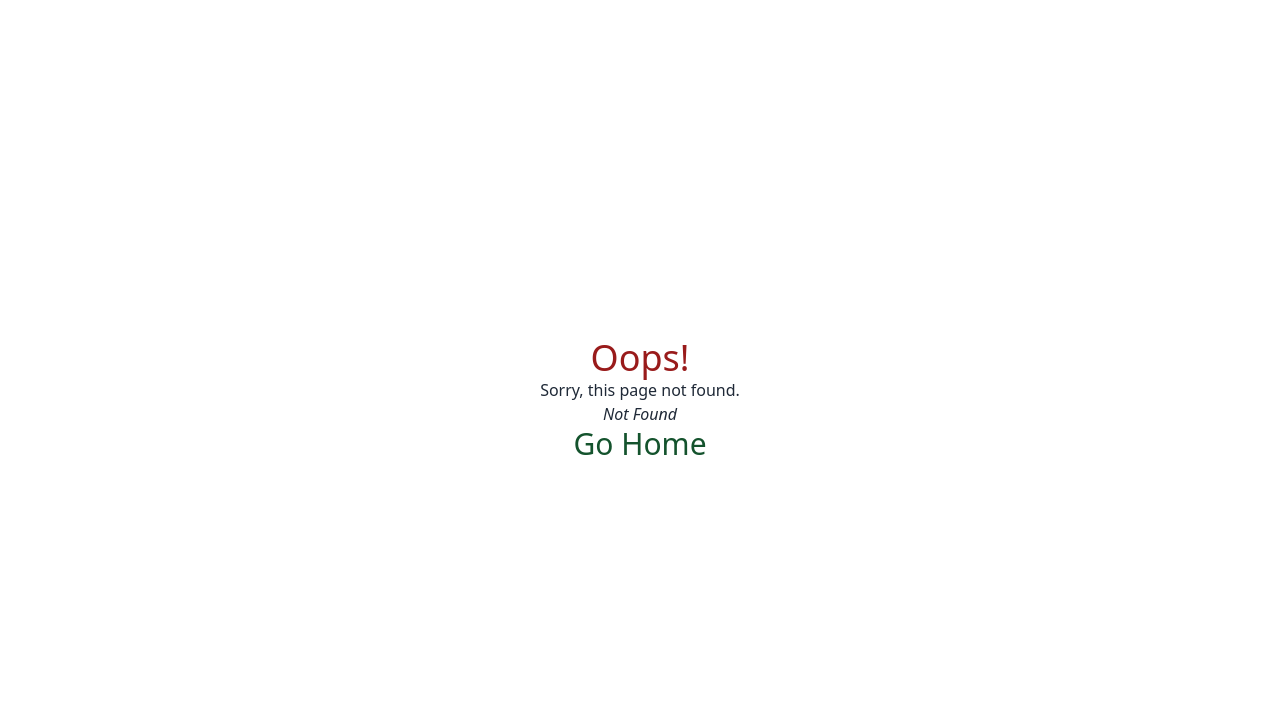
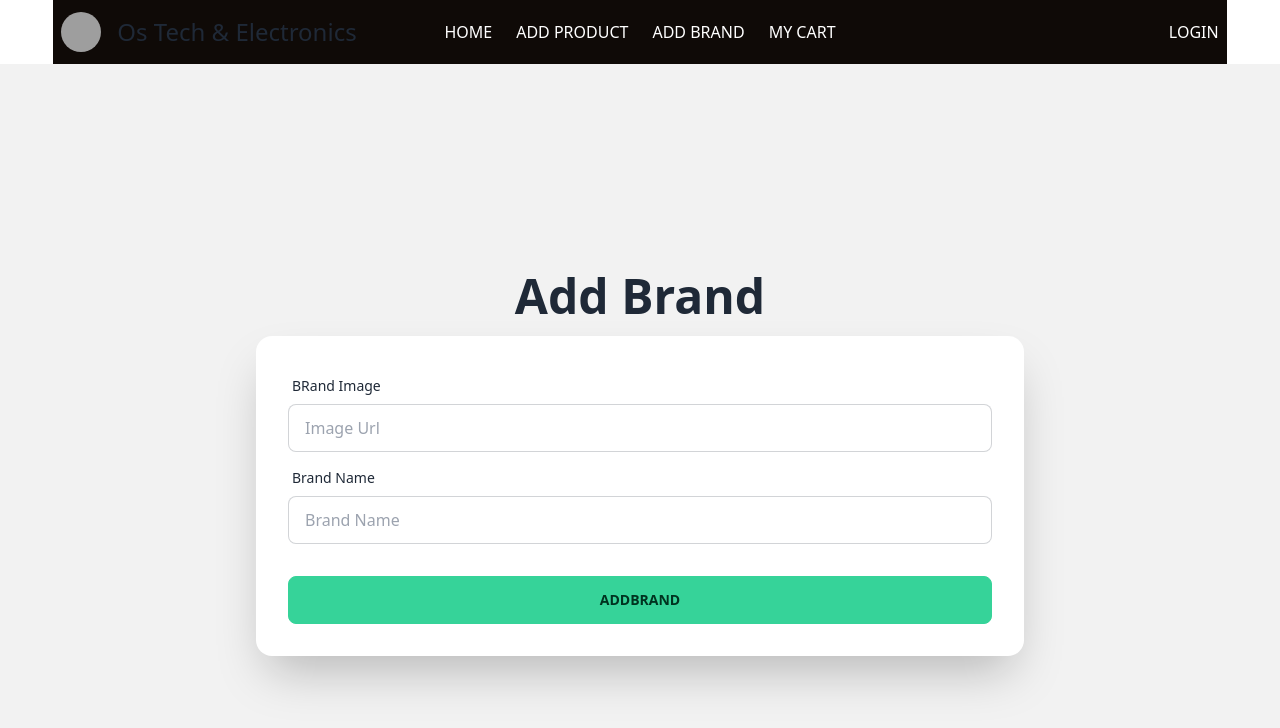
Before and after one commit to engrogani75/Os-Tech-Electronics-Client, a React (Vite) app: page /add-brand in a window 1280 px wide. Before the commit this address had no page. Shown: the top 728 px of the page. Built offline with nearby package versions, Linux system fonts and the light colour scheme; grey boxes are pictures that could not be loaded.

Commit message:
the product page has been displayed

```diff
--- a/package.json
+++ b/package.json
@@ -16,6 +16,7 @@
     "react": "^18.2.0",
     "react-dom": "^18.2.0",
     "react-router-dom": "^6.17.0",
+    "react-touch-drag-slider": "^2.2.5",
     "sort-by": "^1.2.0"
   },
   "devDependencies": {
--- a/src/Component/Nabbar/Nav.jsx
+++ b/src/Component/Nabbar/Nav.jsx
@@ -47,6 +47,18 @@ const Nav = () => {
                   }
                 >
                   Add Product
+                </NavLink>
+
+              </li>
+
+              <li>
+                <NavLink
+                  to="/addBrand"
+                  className={({ isActive, isPending }) =>
+                    isPending ? "pending" : isActive ? "active" : ""
+                  }
+                >
+                  Add Brand
                 </NavLink>
 
               </li>
@@ -103,6 +115,18 @@ const Nav = () => {
 
               <li>
                 <NavLink
+                  to="/add-brand"
+                  className={({ isActive, isPending }) =>
+                    isPending ? "pending" : isActive ? "active" : ""
+                  }
+                >
+                  Add Brand
+                </NavLink>
+
+              </li>
+
+              <li>
+                <NavLink
                   to="/"
                   className={({ isActive, isPending }) =>
                     isPending ? "pending" : isActive ? "active" : ""
@@ -112,6 +136,7 @@ const Nav = () => {
                 </NavLink>
 
               </li>
+
 
 
             </ul>
--- /dev/null
+++ b/src/Component/Product/Product.jsx
@@ -0,0 +1,30 @@
+import { useLoaderData } from "react-router-dom";
+
+import ProductSlider from "./ProductSlider";
+import ProductCard from "./ProductCard";
+
+const Product = () => {
+   const product =  useLoaderData()
+   console.log(product);
+    return (
+          <>
+
+
+            <ProductSlider product={product}></ProductSlider>
+
+
+
+        <div className="grid grid-cols-2">
+
+
+
+            {
+                product.map(product => <ProductCard key={product._id} product={product}></ProductCard>)
+            }
+        </div></>
+
+
+    );
+};
+
+export default Product;
--- /dev/null
+++ b/src/Component/Product/ProductCard.jsx
@@ -0,0 +1,22 @@
+
+
+const ProductCard = ({product}) => {
+
+    const {image, name, brandName, type, price, shortDescription, rating} = product
+    return (
+        <div>
+            <div className="card w-[50%] card-side bg-base-100 shadow-xl">
+  <figure><img src={image} className="w-[25%]" alt="Movie"/></figure>
+  <div className="card-body">
+    <h2 className="card-title">New movie is released!</h2>
+    <p>Click the button to watch on Jetflix app.</p>
+    <div className="card-actions justify-end">
+      <button className="btn btn-primary">Watch</button>
+    </div>
+  </div>
+</div>
+        </div>
+    );
+};
+
+export default ProductCard;
--- /dev/null
+++ b/src/Component/Product/ProductSlider.jsx
@@ -0,0 +1,36 @@
+import Slider from 'react-touch-drag-slider'
+
+const ProductSlider = ({product}) => {
+  console.log(product);
+    return (
+
+         <Slider
+          onSlideComplete={(i) => {
+            console.log('finished dragging, current slide is', i)
+          }}
+          onSlideStart={(i) => {
+            console.log('started dragging on slide', i)
+          }}
+          activeIndex={0}
+          threshHold={100}
+          transition={0.5}
+          scaleOnDrag={true}
+        >
+          {
+          product.map((item) =>
+
+            <img src={item.image} alt="" />
+          )
+          }
+
+
+        </Slider>
+
+
+
+
+
+    );
+};
+
+export default ProductSlider;
--- /dev/null
+++ b/src/Pages/AddBrands/AddBrands.jsx
@@ -0,0 +1,75 @@
+
+
+const AddBrands = () => {
+
+    const addBrandHadle = (event) => {
+        event.preventDefault()
+        const form = event.target;
+        const image = form.photo.value;
+        const brandName = form.brandName.value;
+        const brands = {image, brandName}
+
+         fetch('http://localhost:5000/brands', {
+
+      method: 'POST',
+      headers: {
+        'content-type': 'application/json'
+      },
+      body:JSON.stringify(brands)
+    })
+    .then(res => res.json())
+    .then(data => {
+      console.log(data);
+      if (data.insertedId) {
+        alert('the product added successfully')
+        form.reset()
+      }
+    })
+  }
+
+
+
+    return (
+        <div>
+                       <div className="hero min-h-screen bg-base-200">
+    <div className="hero-content lg:w-[800px] flex-col">
+      <div className="text-center">
+        <h1 className="text-5xl font-bold">Add Brand</h1>
+      </div>
+      <div className="card flex-shrink-0  lg:w-[100%] shadow-2xl bg-base-100">
+        <form className="card-body" onSubmit={addBrandHadle}>
+
+
+          <div className="form-control">
+            <label className="label">
+              <span className="label-text"> BRand Image</span>
+            </label>
+            <input type="text" placeholder="Image Url" name="photo" className="input input-bordered" required />
+          </div>
+
+
+
+
+          <div className="form-control">
+            <label className="label">
+              <span className="label-text">Brand Name</span>
+            </label>
+            <input type="text" placeholder="Brand Name" name="brandName" className="input input-bordered" required />
+          </div>
+
+
+
+
+
+          <div className="form-control mt-6">
+            <input type="submit" value='addbrand' className="btn btn-success"/>
+          </div>
+        </form>
+      </div>
+    </div>
+  </div>
+        </div>
+    );
+};
+
+export default AddBrands;
--- a/src/Pages/Home/Brand.jsx
+++ b/src/Pages/Home/Brand.jsx
@@ -1,32 +1,40 @@
 import PropTypes from 'prop-types';
+import { Link } from 'react-router-dom';
 
 const Brand = ({brands}) => {
     console.log(brands);
     return (
-      <div>
+
+          <>
+          <h2 className='text-center text-2xl font-bold my-6 underline'>Our Brands</h2>
+              <div className='grid  lg:grid-cols-3 mx-auto w-11/12 gap-3 items-center'>
+
       {
-        brands.map(item => <div key={item._id} className="card w-96 bg-base-100 shadow-xl">
+      brands.map(item =>
+    <Link to={`products/${item.brandName}`} key={item._id}>  <div  className="card bg-base-100 shadow-xl cursor-pointer">
     <figure>
-          <img
+      <img className='h-52 w-full object-cover'
         src={item.image}
-            alt={item.name}
+        alt={item.brandName}
       />
     </figure>
     <div className="card-body">
       <h2 className="card-title">{item.brandName}</h2>
     </div>
-      </div>)
+  </div></Link>
+
+    )
 
       }
 
 
-      </div>
+    </div></>
     );
 };
 
 
 Brand.propTypes ={
-
+    brands: PropTypes.array
 }
 
 export default Brand;
--- a/src/Pages/Home/Home.jsx
+++ b/src/Pages/Home/Home.jsx
@@ -1,4 +1,4 @@
-import React from 'react';
+
 import Banner from './Banner';
 import Brand from './Brand';
 import { useLoaderData } from 'react-router-dom';
--- a/src/Router/Router.jsx
+++ b/src/Router/Router.jsx
@@ -6,6 +6,8 @@ import Layout from "../Layout/Layout";
 import ErrorPage from "../Pages/Error/ErrorPage";
 import Home from "../Pages/Home/Home";
 import AddProduct from "../Pages/AddProduct/AddProduct";
+import AddBrands from "../Pages/AddBrands/AddBrands";
+import Product from "../Component/Product/Product";
 
 const router = createBrowserRouter([
     {
@@ -16,13 +18,26 @@ const router = createBrowserRouter([
         {
             path: "/",
             element: <Home></Home>,
-            loader: () => fetch('http://localhost:5000/product')
+            loader: () => fetch('http://localhost:5000/brands')
         },
 
         {
             path: "/add-product",
             element: <AddProduct></AddProduct>,
-        }
+        },
+
+        {
+          path: "/add-brand",
+          element: <AddBrands></AddBrands>
+      },
+
+      {
+        path: "/products/:brandName",
+        element:  <Product></Product>,
+        loader: ({params}) => fetch(`http://localhost:5000/brands/${params.brandName}`)
+    },
+
+
       ]
     },
   ]);
```
Also changed, not shown: 1 other file (tests, documents, lock files or other folders). Lines whose indentation alone changed are shown as unchanged.
